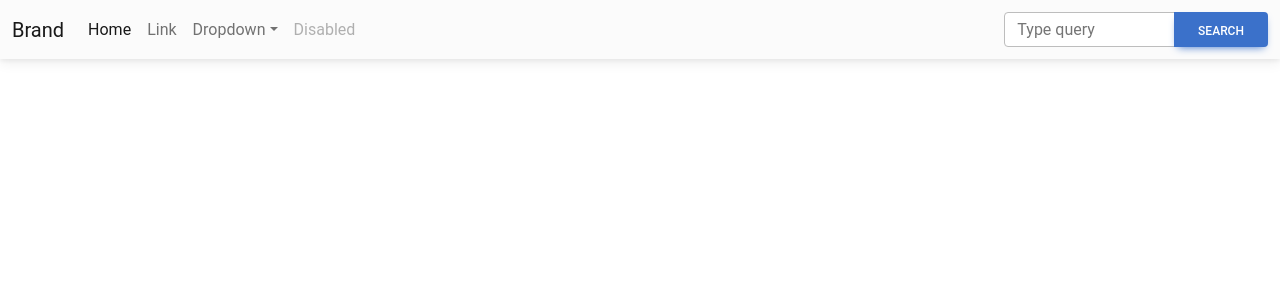
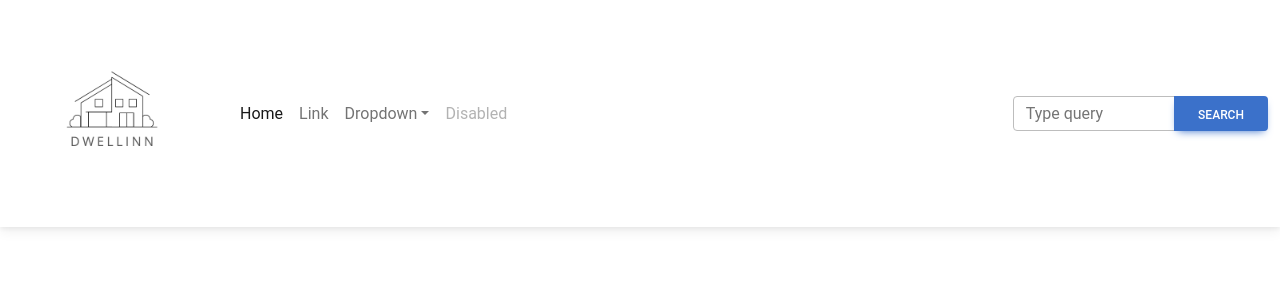
Before and after one commit to ArcosChris/Dwellin.io, a React (Create React App) app: page / in a window 1280 px wide. Shown: the top 300 px of the page. Built offline with nearby package versions, Linux system fonts and the light colour scheme.

Commit message:
created assets folder

```diff
--- a/src/components/Navbar.js
+++ b/src/components/Navbar.js
@@ -1,4 +1,5 @@
-import React, { useState } from 'react';
+import React, { useState } from "react";
+import Logo from "../assets/NavbarLogo.png";
 import {
   MDBContainer,
   MDBNavbar,
@@ -20,9 +21,15 @@ export default function Navbar() {
   const [showBasic, setShowBasic] = useState(false);
 
   return (
-    <MDBNavbar expand="lg" light bgColor="light">
+    <MDBNavbar expand="lg" light bgColor="white">
       <MDBContainer fluid>
-        <MDBNavbarBrand href="#">Brand</MDBNavbarBrand>
+        <MDBNavbarBrand href="#">
+          <img
+            src={Logo}
+            alt="Logo Image"
+            style={{ width: "200px", height: "200px" }}
+          />
+        </MDBNavbarBrand>
 
         <MDBNavbarToggler
           aria-controls="navbarSupportedContent"
```
Also changed, not shown: src/assets/NavbarLogo.png (added).
